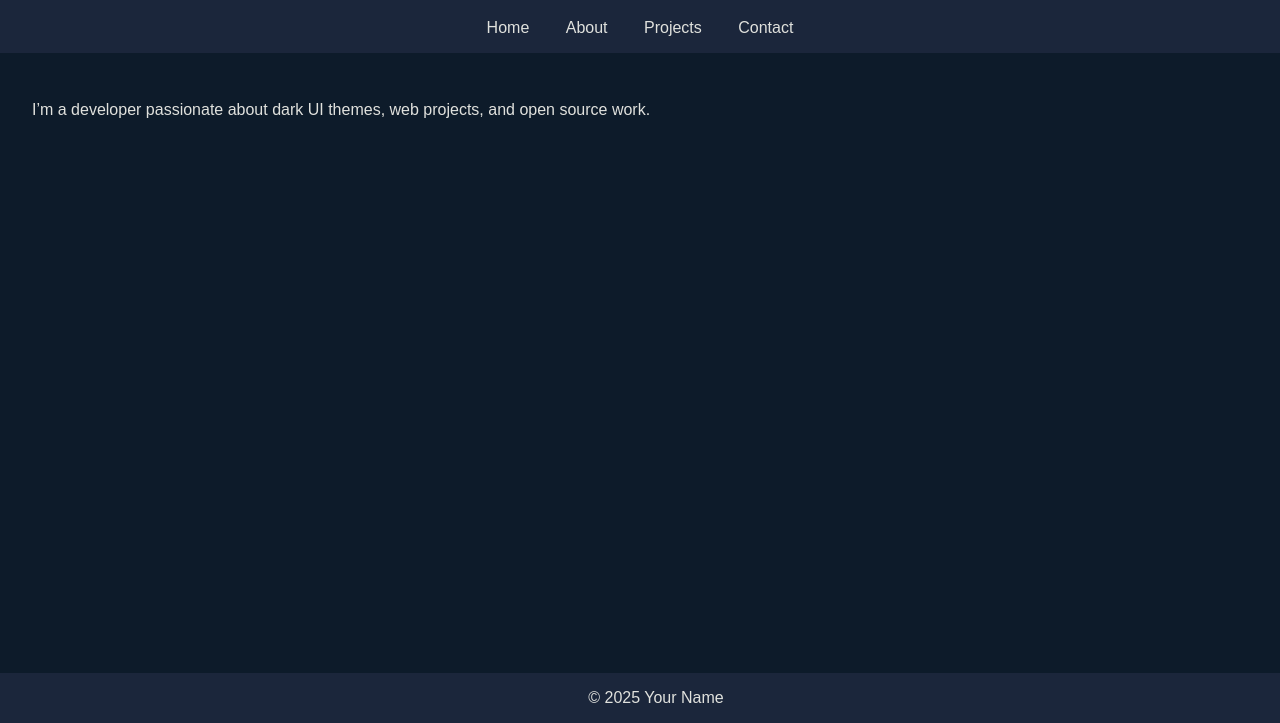
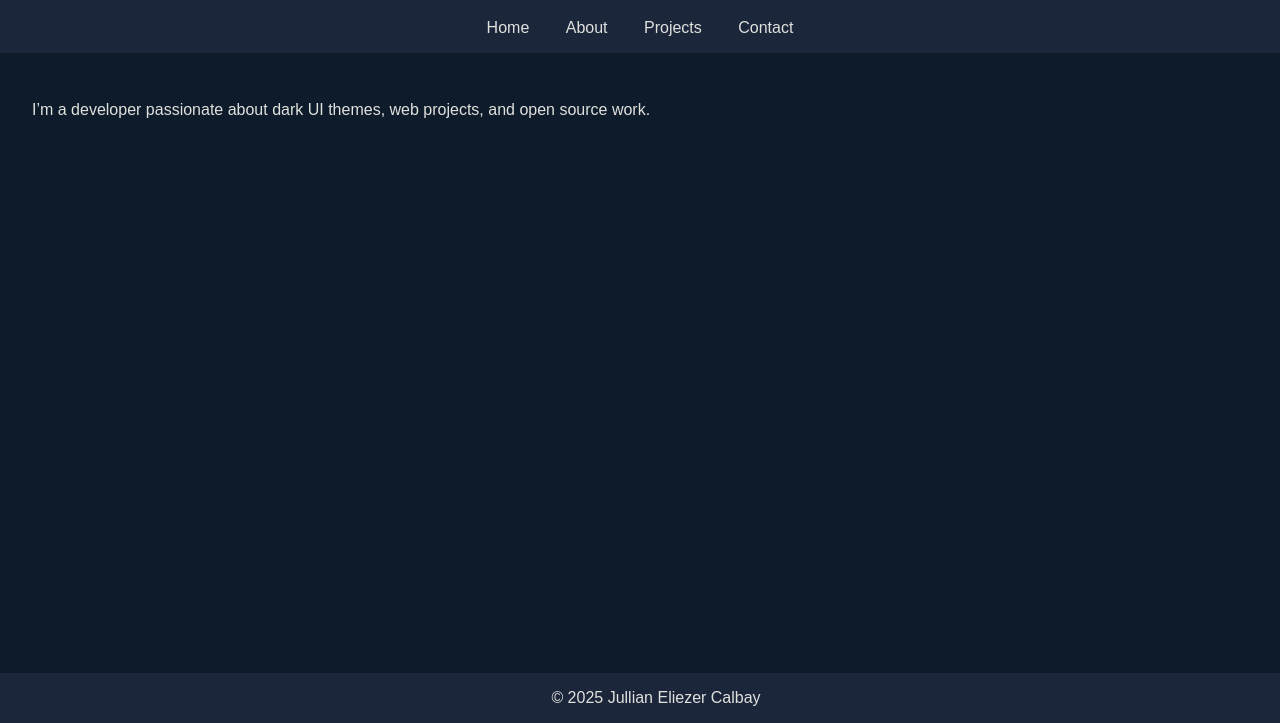
Before and after one commit to Mashyyyy/Mashyyyy.github.io, a plain HTML site: page about.html in a window 1280 px wide. Shown: the part 77-800 px from the top of the page. Drawn offline with Linux system fonts and the light colour scheme.

Commit message:
Update about.html

```diff
--- a/about.html
+++ b/about.html
@@ -20,6 +20,6 @@
       <p>I’m a developer passionate about dark UI themes, web projects, and open source work.</p>
     </section>
   </main>
-  <footer>© 2025 Your Name</footer>
+  <footer>© 2025 Jullian Eliezer Calbay</footer>
 </body>
 </html>
```
